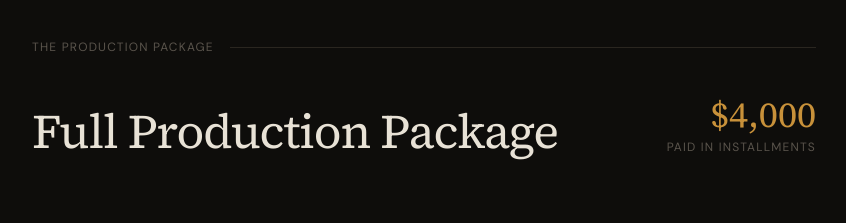
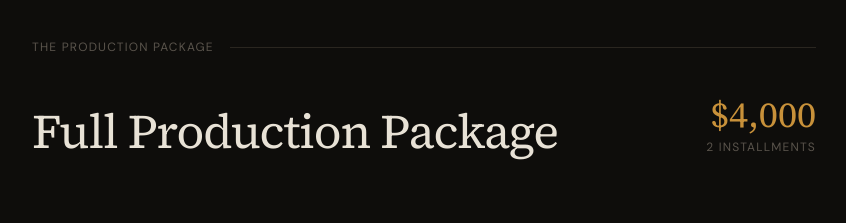
Before and after one commit to KenDigital7/ceola-oware-doc-proposal, a Next.js app: page / in a window 1280 px wide. Shown: the part 5060-5283 px from the top of the page, without its empty margins (216-1062 px from the left). Built offline with nearby package versions, Linux system fonts and the light colour scheme.

Commit message:
feat: clarify payment structure in Package component
Update pricing subtitle to specify exact payment splits.

```diff
--- a/components/landing/Package.tsx
+++ b/components/landing/Package.tsx
@@ -75,7 +75,7 @@ export function Package() {
           <div className="text-right">
             <p className="font-serif text-4xl font-normal text-accent">$4,000</p>
             <p className="mt-1 text-xs uppercase tracking-widest text-foreground-subtle">
-              Paid in installments
+              2 installments
             </p>
           </div>
         </div>
```
